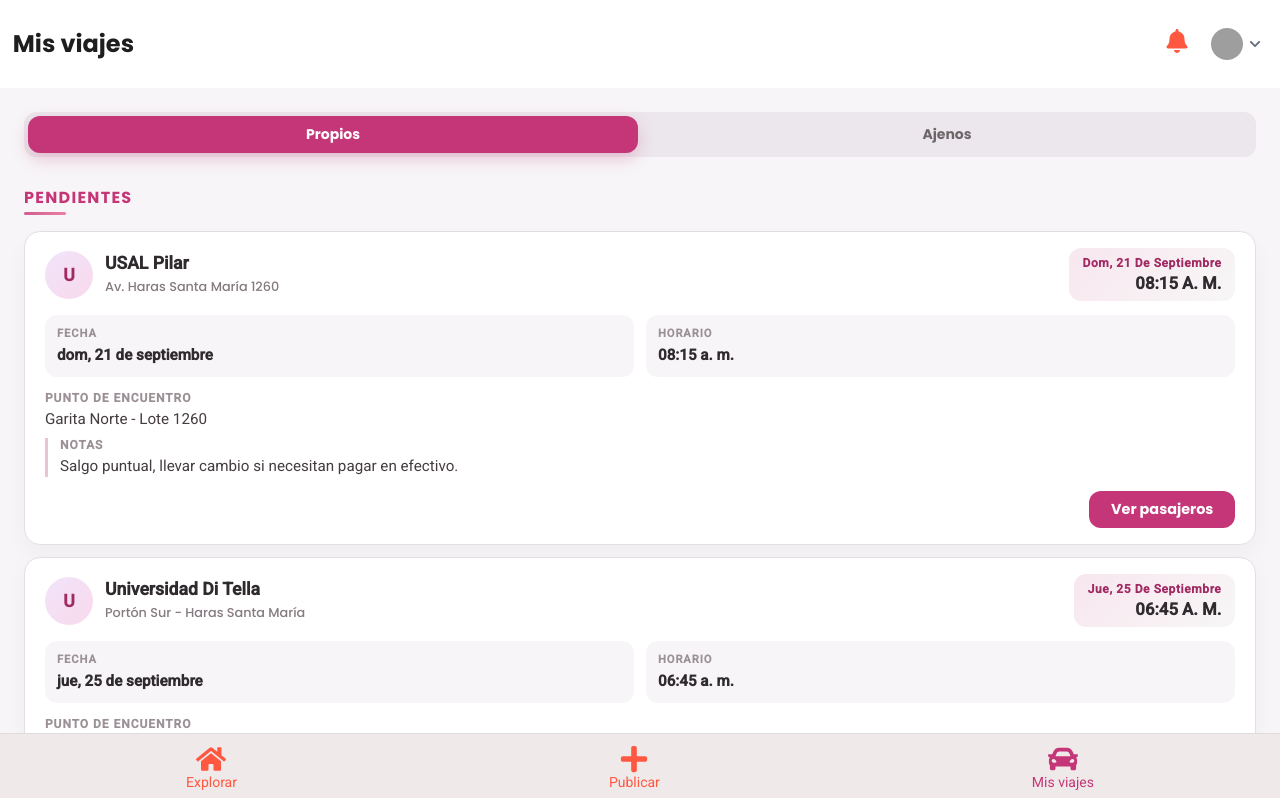
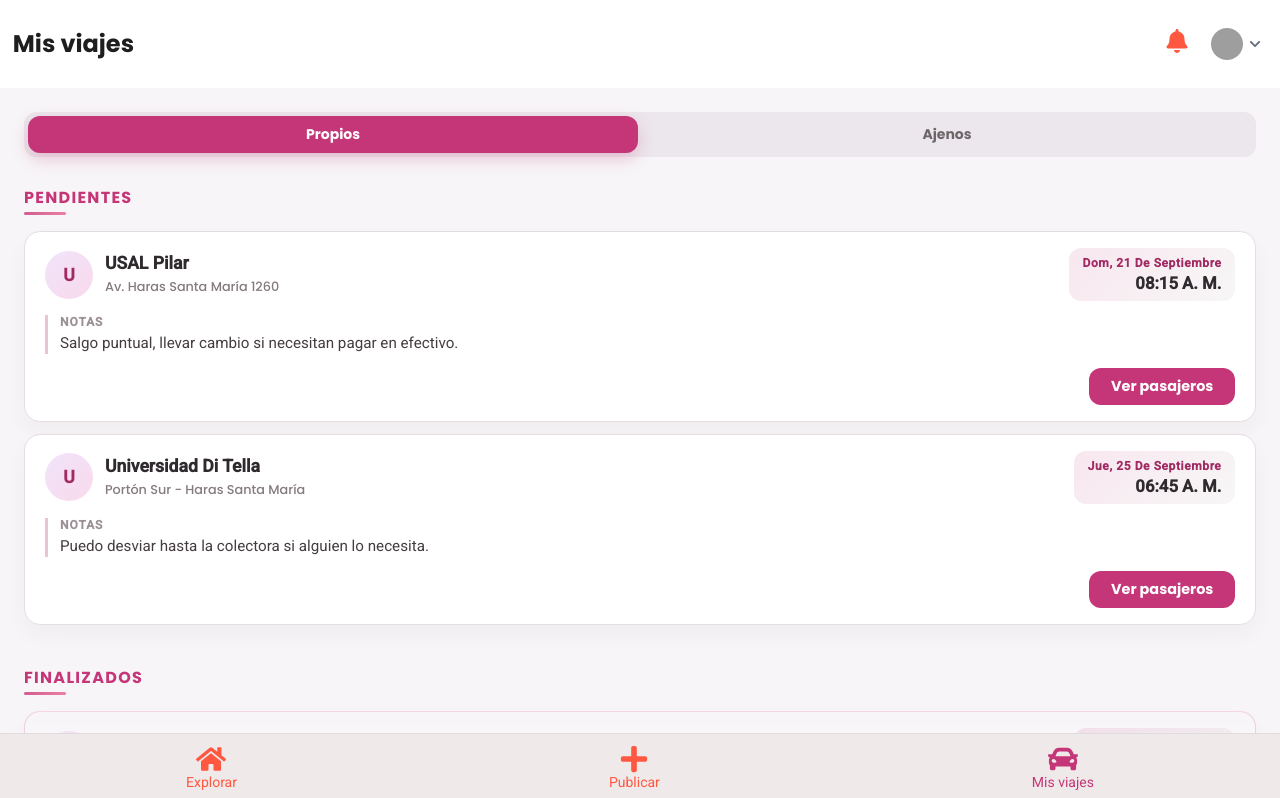
Before and after one commit to valenbarba/proyectoCarpooling, a React (Create React App) app: page /mis-viajes in a window 1280 px wide. Shown: the top 798 px of the page. Built offline with nearby package versions, Linux system fonts and the light colour scheme; grey boxes are pictures that could not be loaded.

Commit message:
fix en TarjetaMiViaje

```diff
--- a/src/components/TarjetaMiViaje.jsx
+++ b/src/components/TarjetaMiViaje.jsx
@@ -79,22 +79,7 @@ function TarjetaMiViaje({ viaje, tipo, estado }) {
         </div>
       </header>
 
-      <div className="viaje-card__resumen">
-        <div className="viaje-card__resumen-item">
-          <span className="viaje-card__resumen-label">Fecha</span>
-          <span className="viaje-card__resumen-value">{fechaTexto}</span>
-        </div>
-        <div className="viaje-card__resumen-item">
-          <span className="viaje-card__resumen-label">Horario</span>
-          <span className="viaje-card__resumen-value">{horaTexto}</span>
-        </div>
-      </div>
-
       <ul className="viaje-card__detalles">
-        <li>
-          <span className="viaje-card__label">Punto de encuentro</span>
-          <span className="viaje-card__valor">{viaje.puntoEncuentro}</span>
-        </li>
         {viaje.notas && (
           <li className="viaje-card__nota">
             <span className="viaje-card__label">Notas</span>
```
